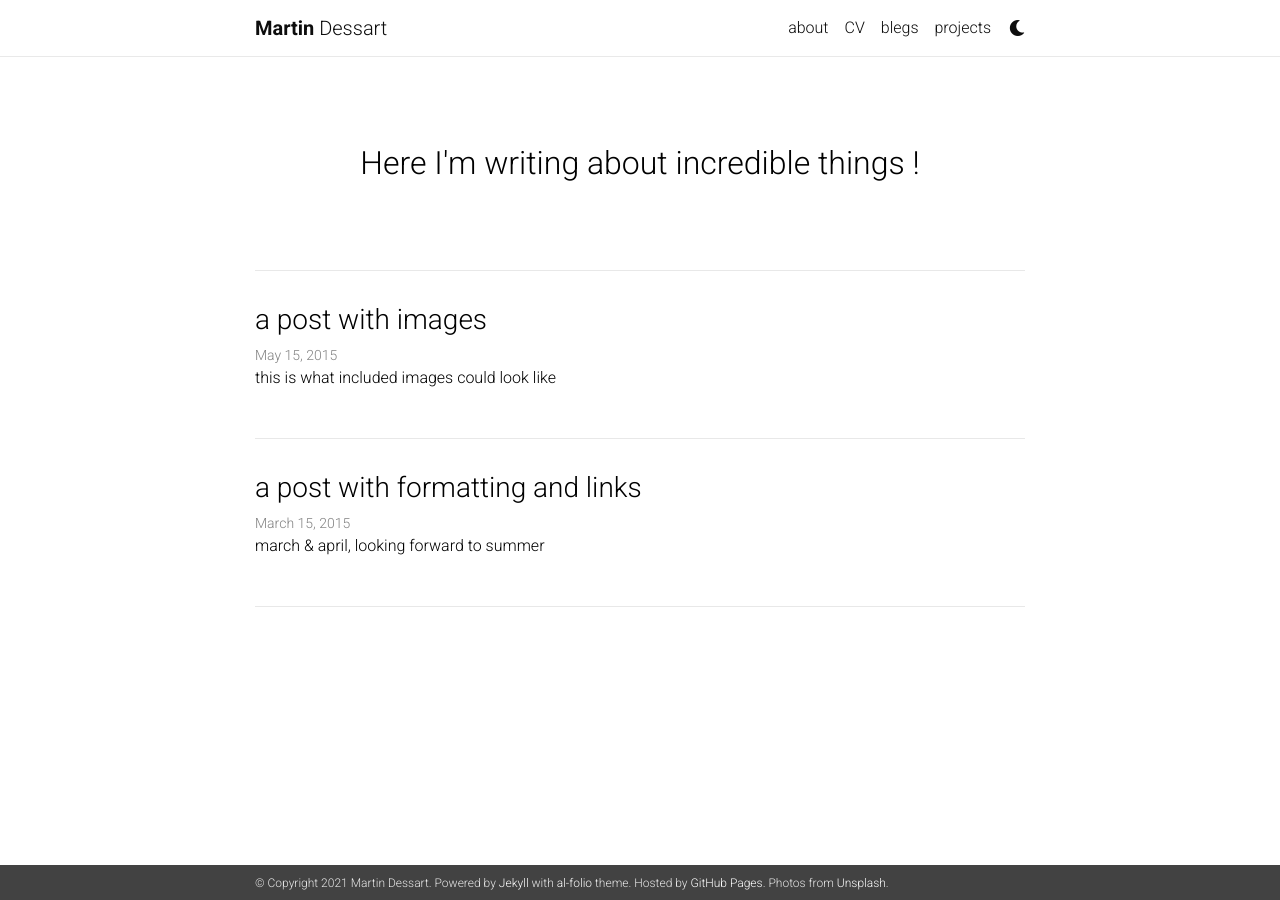
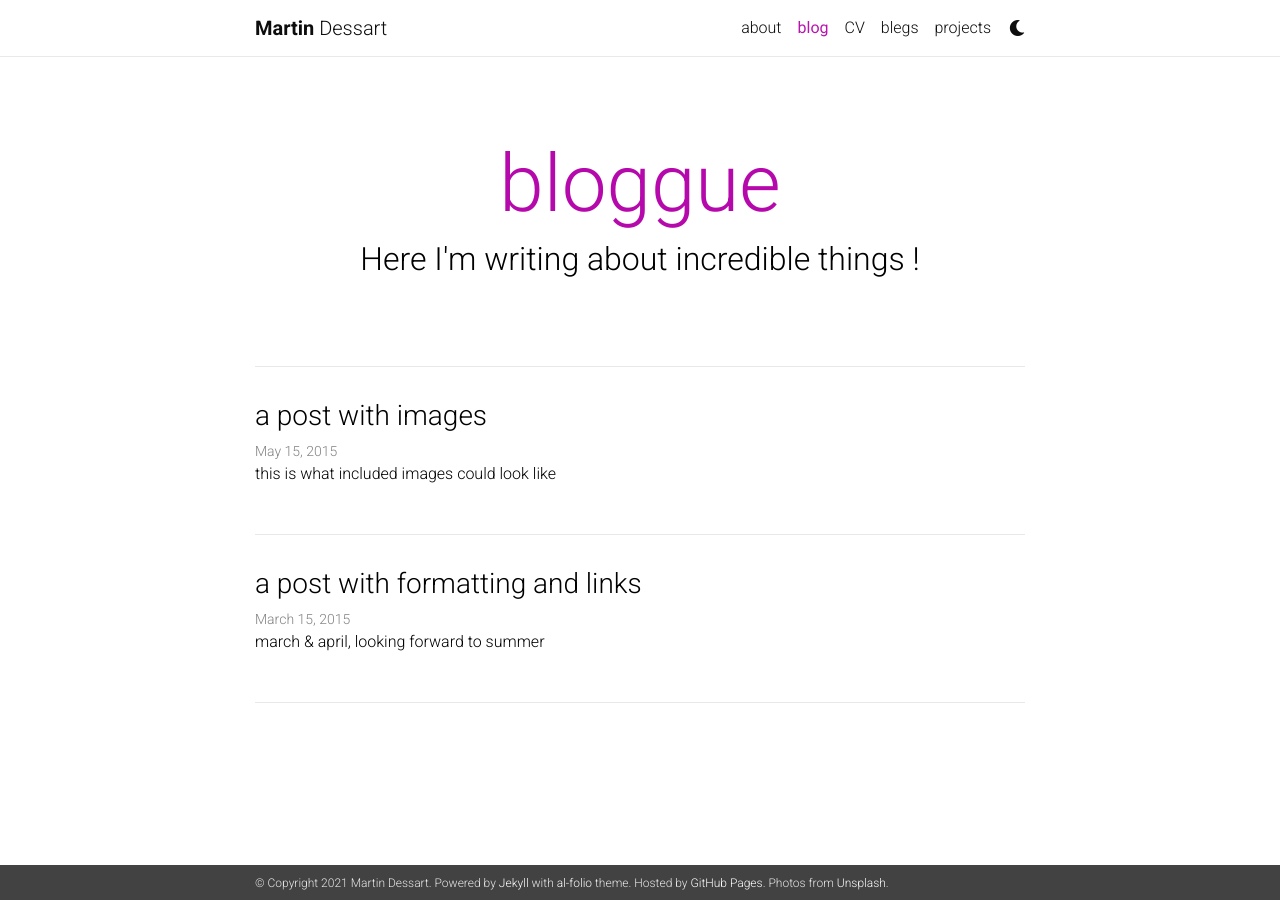
Before and after one commit to martindessart/martindessart.github.io, a Jekyll site: the page built from blog/index.html, in a window 1280 px wide. Built offline with Jekyll 4.4.1, drawn with Linux system fonts in a browser that asks for light colours; nearby versions of some CDN libraries; the list of posts is cut into pages by our own code; a style sheet for code colours, icons or effects is not loaded.

Commit message:
redo blog

```diff
--- a/_config.yml
+++ b/_config.yml
@@ -66,7 +66,7 @@
 # Blog
 # -----------------------------------------------------------------------------
 
-blog_name:  # your blog must have a name for it to show up in the nav bar
+blog_name: bloggue # your blog must have a name for it to show up in the nav bar
 blog_description: Here I'm writing about incredible things !
 permalink: /blog/:year/:title/
 
```
